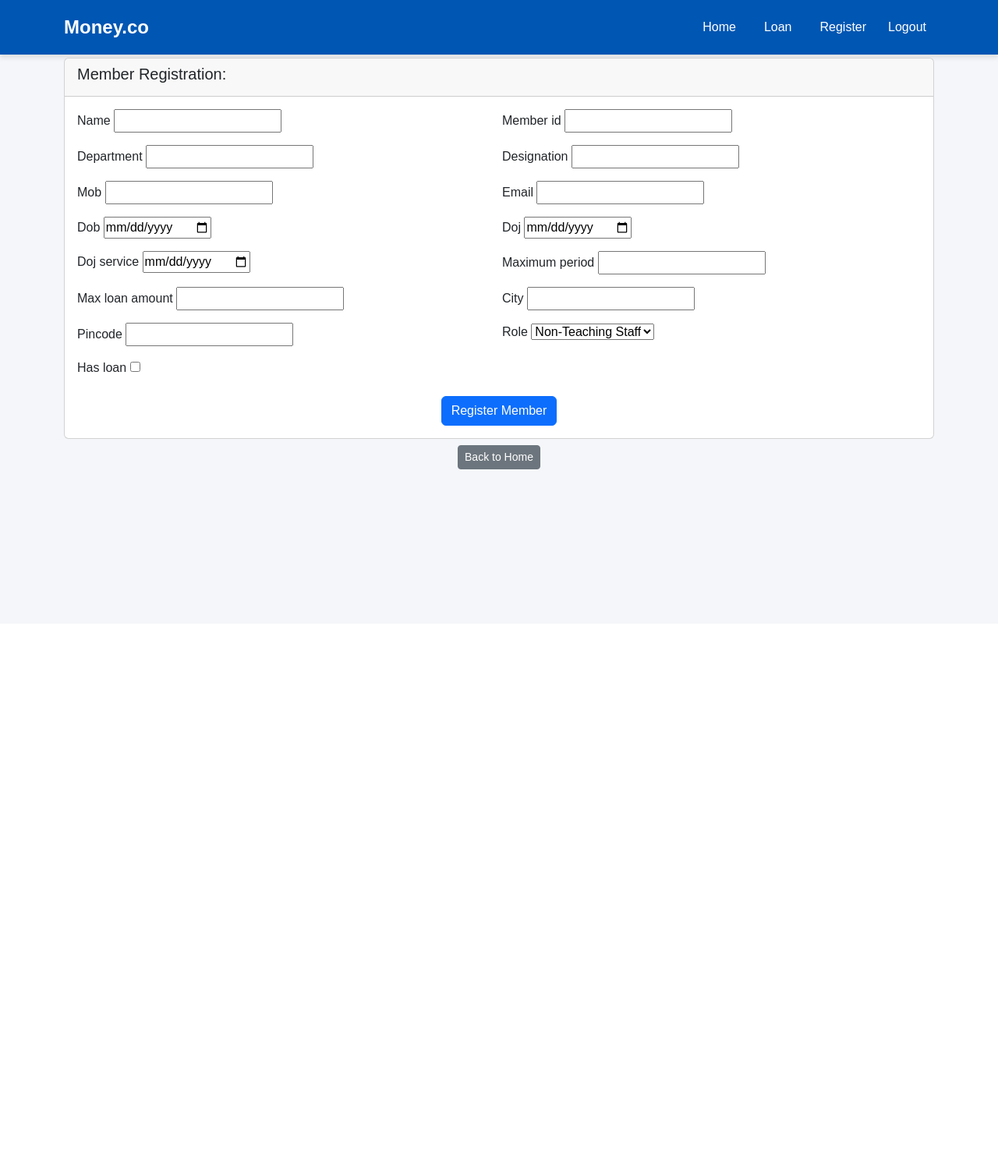
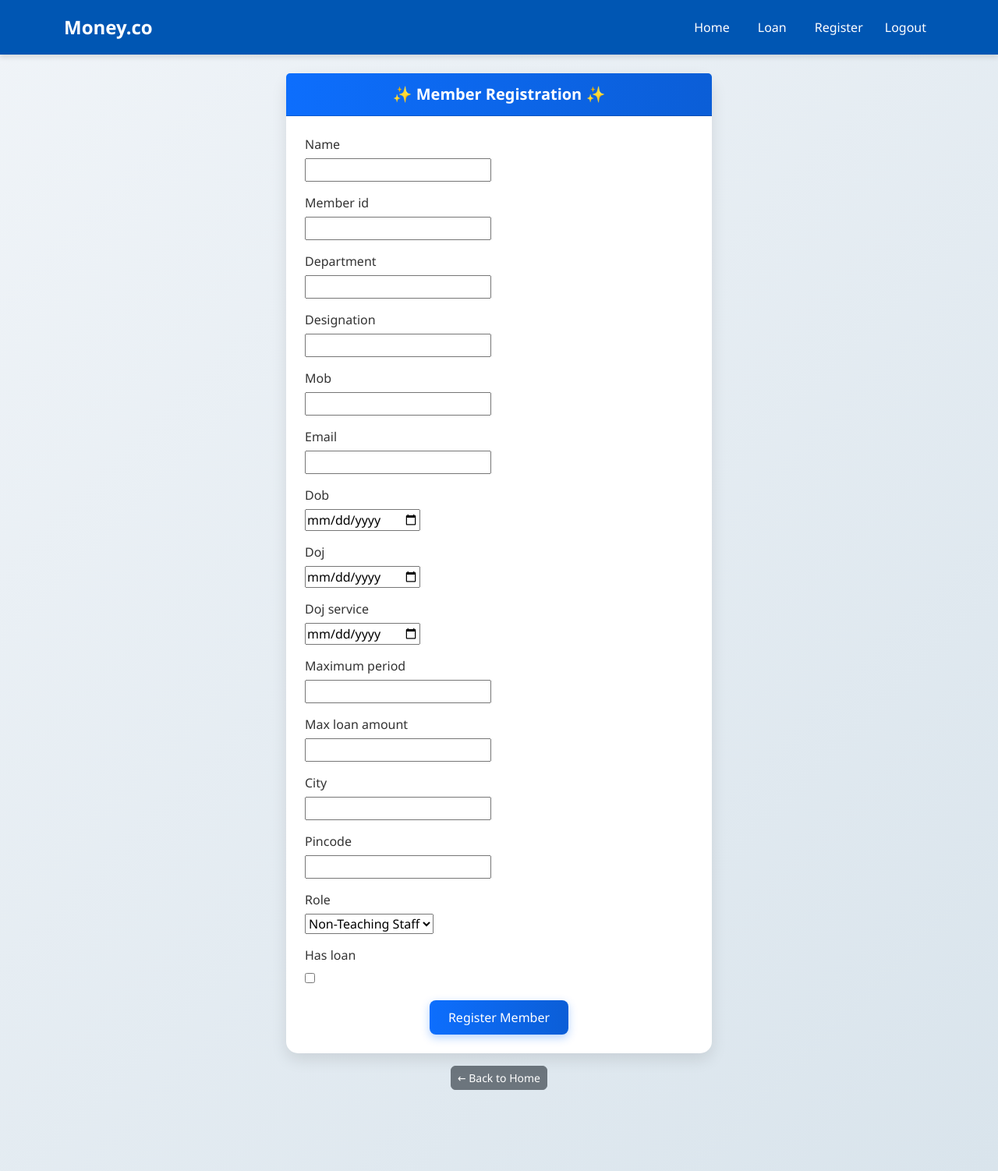
Before and after one commit to Deveshvarmakn4020/money.co, a Django app: page /reg-member/ in a window 1280 px wide. Shown: the whole page at 78% size. Before the commit the page ends 602 px from the top, so only its background shows below. Run offline with Django 3.2, Linux system fonts and the light colour scheme.

Commit message:
Updated register_member template with full-screen layout and styling

```diff
--- a/moneyapp/templates/register_member.html
+++ b/moneyapp/templates/register_member.html
@@ -4,38 +4,126 @@
 {% block title %}Register Member - My Application{% endblock %}
 
 {% block content %}
-<div class="container mt-1">
+<style>
+    body {
+        background: linear-gradient(135deg, #f0f4f8, #d9e4ec);
+        font-family: "Segoe UI", Tahoma, Geneva, Verdana, sans-serif;
+    }
+
+    .card {
+        border: none;
+        border-radius: 15px;
+        box-shadow: 0 8px 20px rgba(0, 0, 0, 0.1);
+        animation: fadeInUp 0.8s ease;
+    }
+
+    .card-header {
+        background: linear-gradient(90deg, #0d6efd, #0b5ed7);
+        color: #fff;
+        border-top-left-radius: 15px;
+        border-top-right-radius: 15px;
+        padding: 15px 20px;
+    }
+
+    .card-header h5 {
+        margin: 0;
+        font-weight: 600;
+    }
+
+    .form-group {
+        margin-bottom: 15px;
+    }
+
+    .form-group label {
+        font-weight: 500;
+        color: #333;
+        display: block;
+        margin-bottom: 6px;
+    }
+
+    .form-control {
+        border-radius: 8px;
+        border: 1px solid #ccc;
+        padding: 8px 12px;
+        width: 100%;
+        transition: all 0.3s ease;
+    }
+
+    .form-control:focus {
+        border-color: #0d6efd;
+        box-shadow: 0 0 6px rgba(13, 110, 253, 0.3);
+    }
+
+    .btn-primary {
+        background: linear-gradient(90deg, #0d6efd, #0b5ed7);
+        border: none;
+        border-radius: 8px;
+        padding: 10px 20px;
+        transition: all 0.3s ease;
+        box-shadow: 0 4px 12px rgba(13, 110, 253, 0.3);
+    }
+
+    .btn-primary:hover {
+        background: linear-gradient(90deg, #0b5ed7, #0a58ca);
+        transform: translateY(-2px);
+        box-shadow: 0 6px 16px rgba(13, 110, 253, 0.4);
+    }
+
+    .btn-secondary {
+        border-radius: 6px;
+        transition: all 0.3s ease;
+    }
+
+    .btn-secondary:hover {
+        transform: scale(1.05);
+    }
+
+    @keyframes fadeInUp {
+        from {
+            opacity: 0;
+            transform: translateY(30px);
+        }
+        to {
+            opacity: 1;
+            transform: translateY(0);
+        }
+    }
+</style>
+
+<div class="container mt-4 mb-4">
+    <div class="row justify-content-center">
+        <div class="col-lg-6 col-md-8">
             <div class="card">
-        <div class="card-header">
-            <h5 class="mb-10">Member Registration:</h5>
+                <div class="card-header text-center">
+                    <h5>✨ Member Registration ✨</h5>
                 </div>
-        <div class="card-body">
+                <div class="card-body p-4">
                     <form method="POST" class="needs-validation" novalidate>
                         {% csrf_token %}
-                <div class="row g-2"> <!-- Reduced gap between columns -->
+
                         {% for field in form %}
-                    <div class="col-md-6 mb-2"> <!-- Reduced margin for form groups -->
                         <div class="form-group">
-                            <label for="{{ field.id_for_label }}" class="label">{{ field.label }}</label>
-                            {{ field }}  <!-- Render the field directly -->
+                            <label for="{{ field.id_for_label }}">{{ field.label }}</label>
+                            {{ field }}
                             {% if field.help_text %}
                             <small class="form-text text-muted">{{ field.help_text }}</small>
                             {% endif %}
                             {% for error in field.errors %}
-                            <div class="text-danger">{{ error }}</div>
+                            <div class="text-danger small">{{ error }}</div>
                             {% endfor %}
                         </div>
-                    </div>
                         {% endfor %}
-                </div>
-                <div class="text-center mt-3"> <!-- Reduced margin -->
-                    <button type="submit" class="btn btn-primary">Register Member</button>
+
+                        <div class="text-center mt-3">
+                            <button type="submit" class="btn btn-primary px-4">Register Member</button>
                         </div>
                     </form>
                 </div>
             </div>
-    <div class="text-center mt-2"> <!-- Reduced margin -->
-        <a href="{% url 'home' %}" class="btn btn-sm btn-secondary">Back to Home</a>
+            <div class="text-center mt-3">
+                <a href="{% url 'home' %}" class="btn btn-sm btn-secondary">← Back to Home</a>
+            </div>
+        </div>
     </div>
 </div>
 {% endblock %}
```
Also changed, not shown: db.sqlite3. Lines whose indentation alone changed are shown as unchanged.
